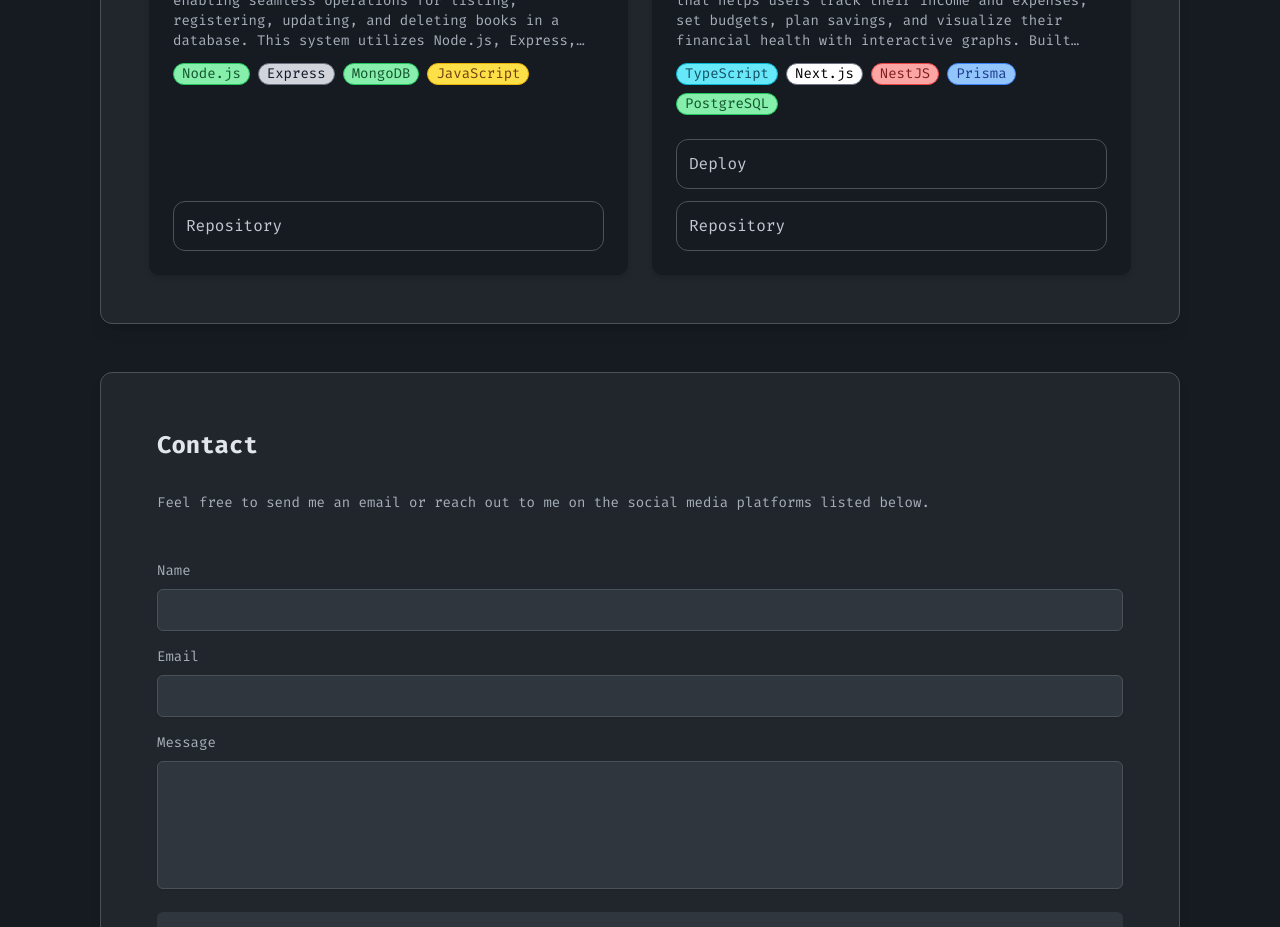
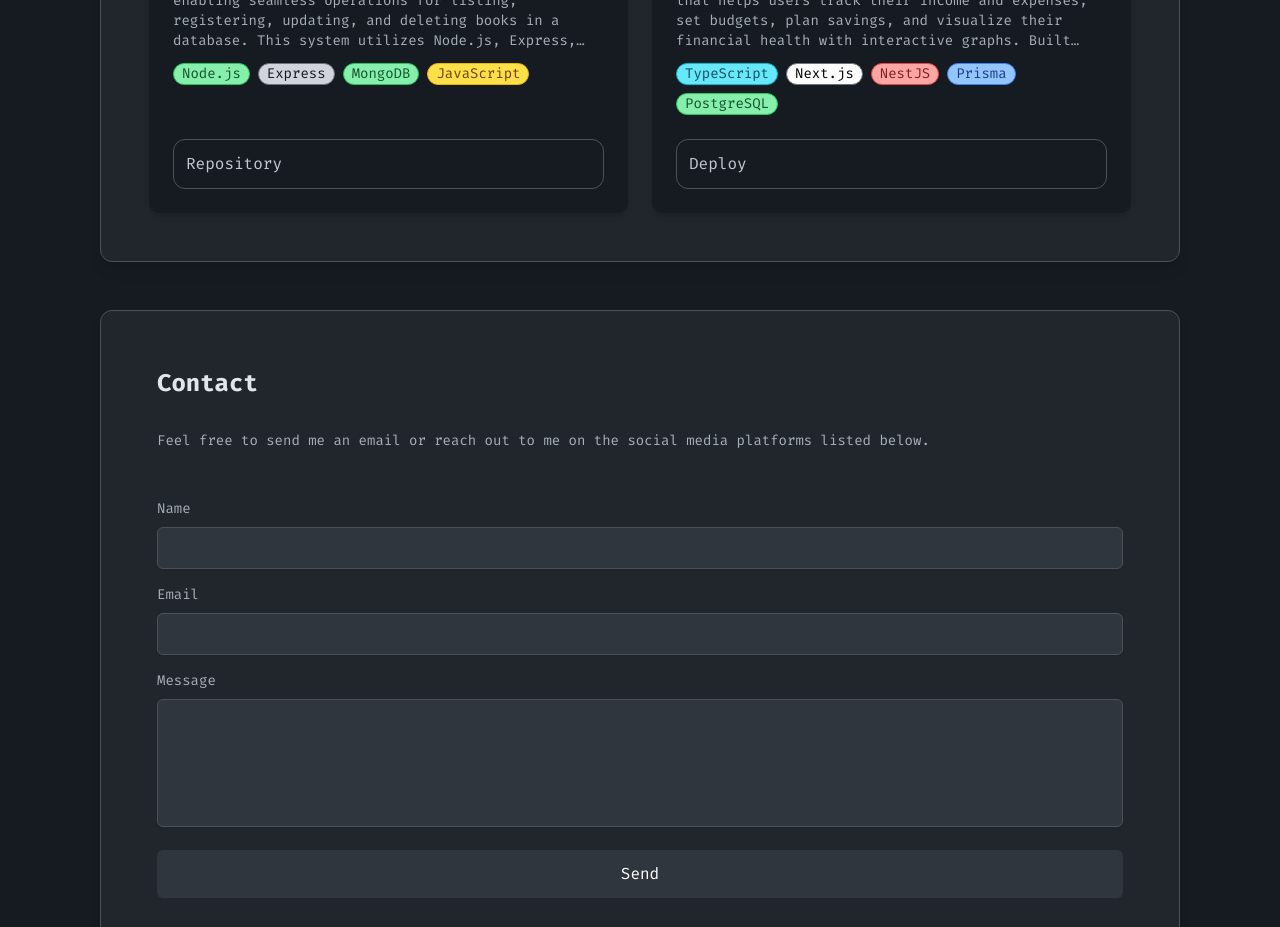
Before and after one commit to hermesgsc/portfolio, a Next.js app: page / in a window 1280 px wide. Shown: the part 2120-3047 px from the top of the page. Built offline with nearby package versions, Linux system fonts and the light colour scheme; some icons are missing.

Commit message:
fix: button on projects

```diff
--- a/src/components/Projects.tsx
+++ b/src/components/Projects.tsx
@@ -134,7 +134,7 @@ const Projects: React.FC = () => {
                 {project.title}
               </Typography>
               <Typography
-                className="text-primary-300 overflow-hidden line-clamp-4" // Added line-clamp for description
+                className="text-primary-300 overflow-hidden line-clamp-4"
                 align="left"
                 variant="caption"
               >
@@ -155,8 +155,7 @@ const Projects: React.FC = () => {
 
               <div className="mt-auto">
                 {" "}
-                {/* Ensure buttons are pushed to the bottom */}
-                {project.deployUrl ? (
+                {project.deployUrl !== "" && (
                   <button
                     onClick={() => handleButtonClick(project.deployUrl)}
                     className="flex p-3 items-center justify-between w-full mt-3 rounded-xl border text-primary-200 border-primary-500 gap-3 transition-all duration-300 hover:bg-primary-600 hover:border-secondary-800 hover:text-primary-50"
@@ -164,7 +163,8 @@ const Projects: React.FC = () => {
                     Deploy
                     <Icon icon="mingcute:rocket-line" width="24" height="24" />
                   </button>
-                ) : null}
+                )}
+                {project.repositoryUrl !== "" && (
                   <button
                     onClick={() => handleButtonClick(project.repositoryUrl)}
                     className="flex items-center justify-between w-full mt-3 rounded-xl border text-primary-200 border-primary-500 p-3 hover:bg-secondary-800 hover:border-secondary-300 hover:text-primary-50 transition-all duration-300"
@@ -172,6 +172,7 @@ const Projects: React.FC = () => {
                     Repository
                     <Icon icon={"mdi:github"} height={24} />
                   </button>
+                )}
               </div>
             </div>
           ))}
```
Lines whose indentation alone changed are shown as unchanged.
